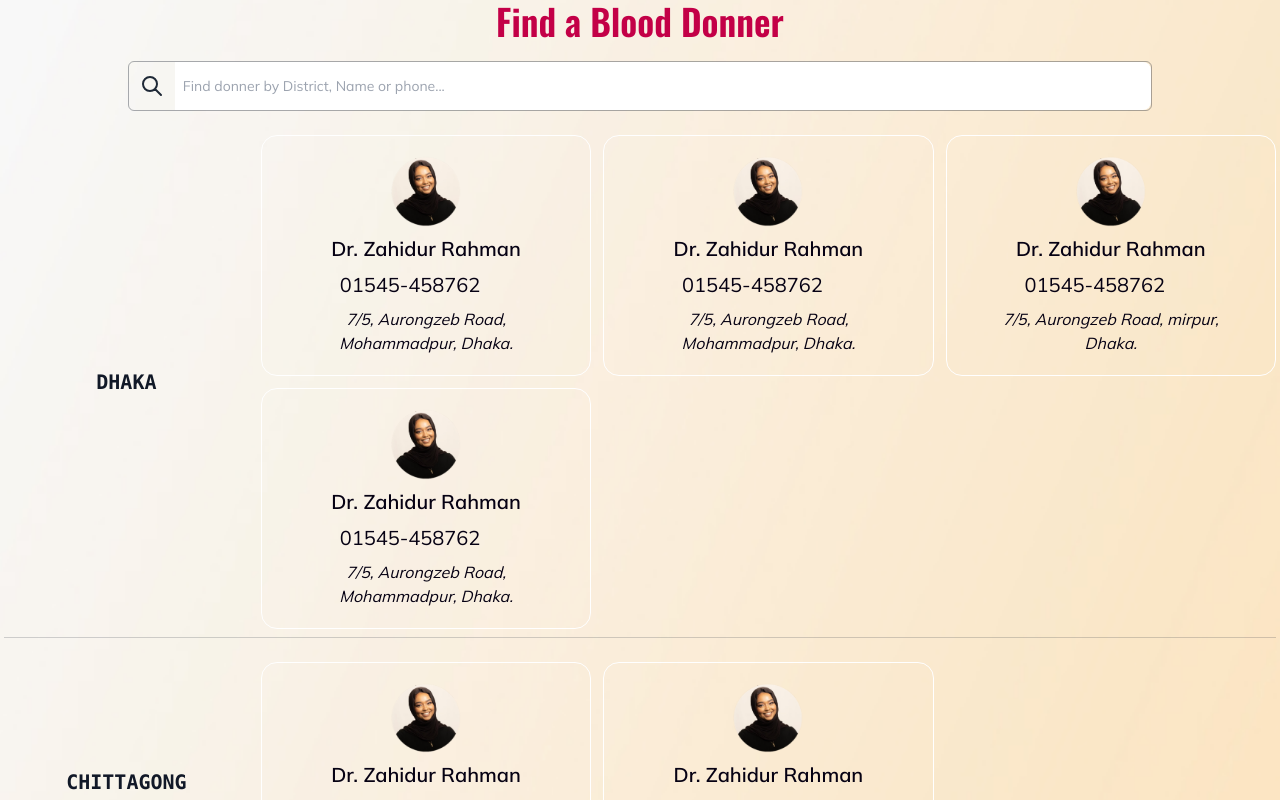
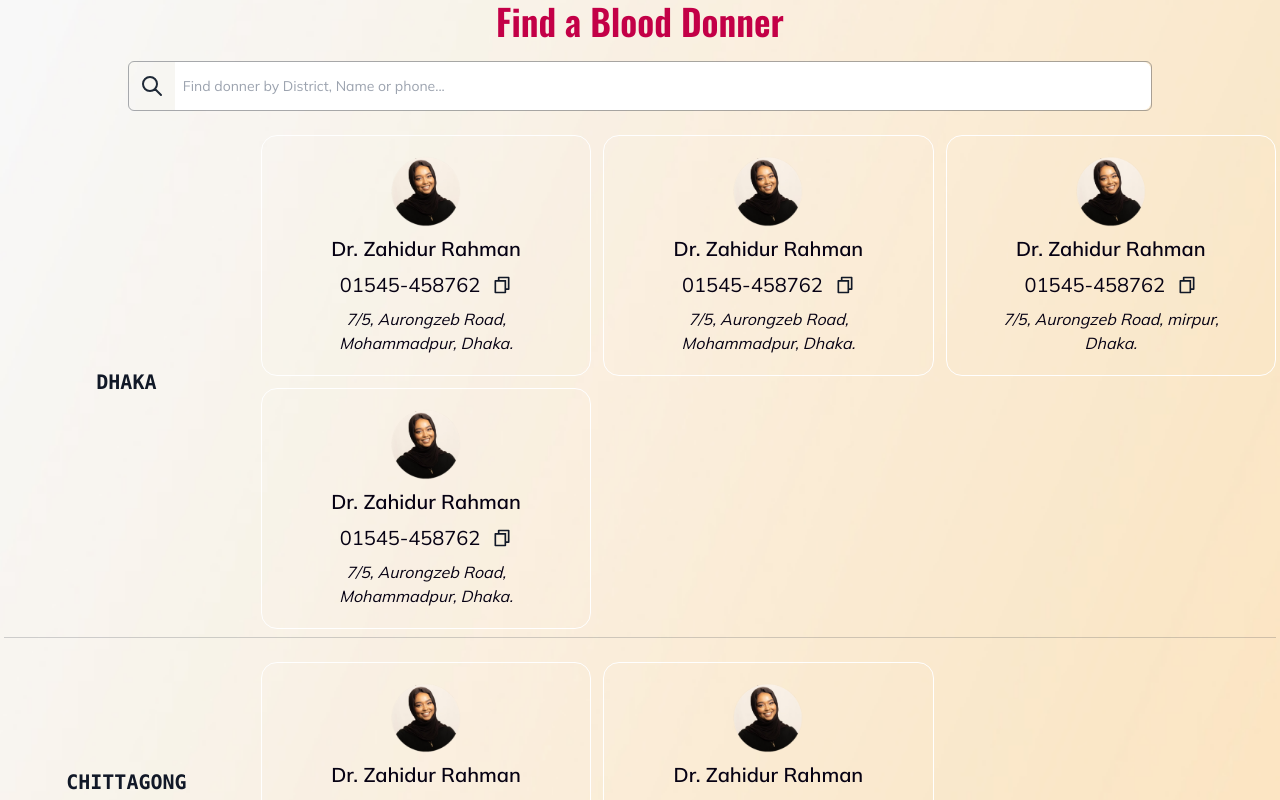
Before and after one commit to mishkat433/donate-box-clint, a Next.js app: page / in a window 1280 px wide. Shown: the part 800-1600 px from the top of the page. Built offline with nearby package versions, Linux system fonts and the light colour scheme; a web font is replaced by a local one.

Commit message:
hover and copy text added

```diff
--- a/components/Home/DonateOrGet/DonateGetCard.jsx
+++ b/components/Home/DonateOrGet/DonateGetCard.jsx
@@ -10,26 +10,16 @@ import "./DonateOrGet.css"
 
 const DonateGetCard = ({ donner }) => {
 
-    const [copySuccess, setCopySuccess] = useState('');
-
     const copyToClipBoard = async copyMe => {
 
         try {
             await navigator.clipboard.writeText(copyMe);
-            setCopySuccess('Copied!');
+            toast.success('Copied!')
         } catch (err) {
-            setCopySuccess('Failed to copy!');
+            toast.error('Failed to copy!')
         }
+
     };
-
-    const copySuccessFalse = () => {
-        if (copySuccess === 'Copied!') {
-            toast.success(copySuccess)
-        }
-        else {
-            toast.error(copySuccess)
-        }
-    }
 
 
     return (
@@ -39,7 +29,7 @@ const DonateGetCard = ({ donner }) => {
                 <strong class="card-title">{donner?.donnerName}</strong>
                 <div className="flex items-center gap-3 text-xl">
                     <p className="">{donner?.phone}</p>
-                    <RiFileCopyLine className="hover:text-primary-red cursor-pointer duration-150" title="copy number" onClick={() => (copyToClipBoard(donner?.phone), copySuccessFalse())} />
+                    <RiFileCopyLine className="hover:text-primary-red text-primary-text cursor-pointer duration-150" title="copy number" onClick={() => copyToClipBoard(donner?.phone)} />
                 </div>
                 <address className="text-center"> {donner?.address}</address>
             </div>
--- a/components/Home/DonateOrGet/DonateOrGet.css
+++ b/components/Home/DonateOrGet/DonateOrGet.css
@@ -1,5 +1,5 @@
 .hoverEffect {
-    --c: #f9e0c6;
+    --c: #fadcae;
     /* the color */
 
     color: #0000;
```
